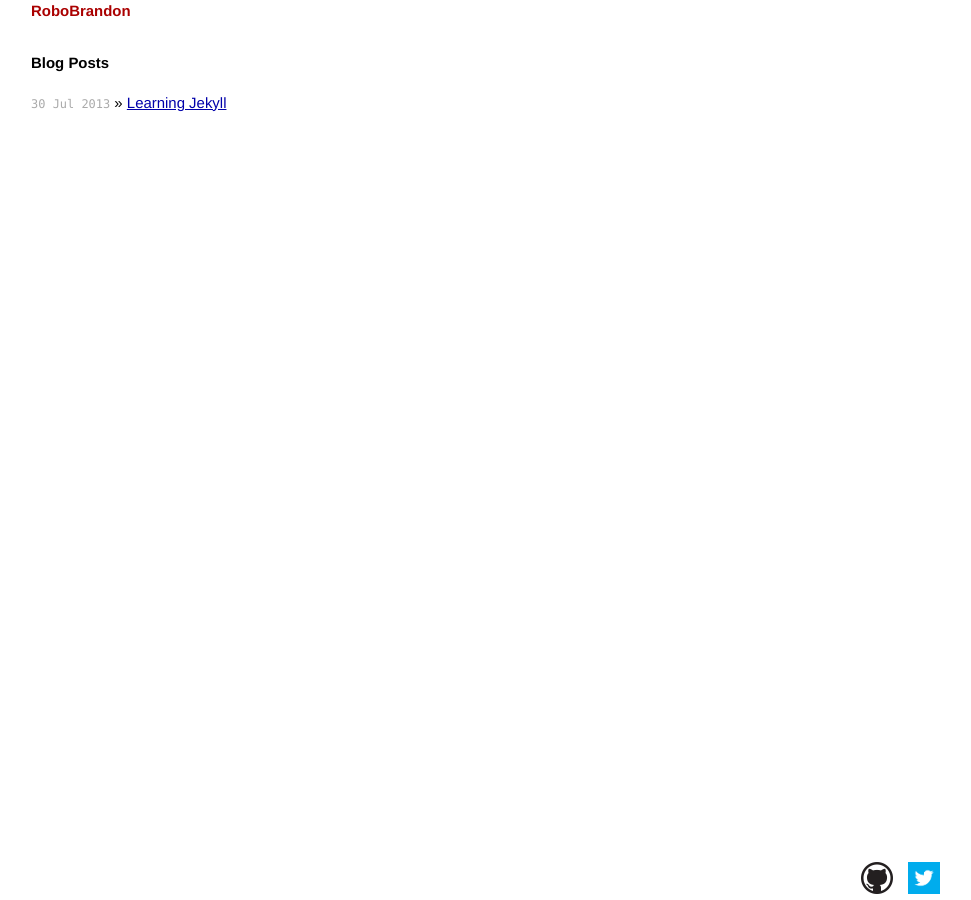
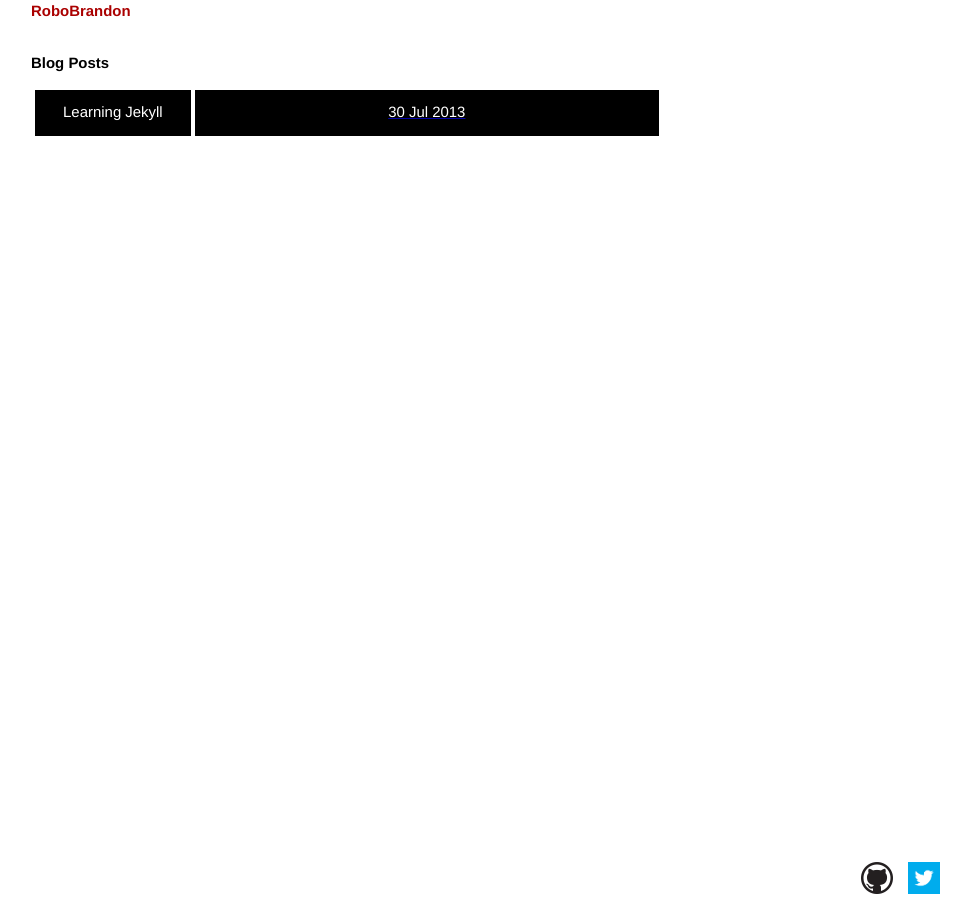
Before and after one commit to Ditofry/Ditofry.github.io, a Jekyll site: the page built from index.html, in a window 1280 px wide. Shown: the whole page, without its empty margins (295-1266 px from the left). Built offline with Jekyll 4.4.1, drawn with Linux system fonts in a browser that asks for light colours; Markdown is read by kramdown in place of the engine named in the settings.

Commit message:
styled homepage

```diff
--- a/_layouts/default.html
+++ b/_layouts/default.html
@@ -12,6 +12,7 @@
         <!-- Custom CSS -->
         <link rel="stylesheet" href="/css/main.css">
 
+        <script src="/js/site.js"></script>
     </head>
     <body>
 
--- a/css/main.css
+++ b/css/main.css
@@ -27,7 +27,6 @@ p { margin: 1em 0; }
 
 a         { color: #00a; }
 a:hover   { color: #000; }
-a:visited { color: #a0a; }
 
 img {
   width: 100%;
@@ -38,13 +37,51 @@ img {
 /* Home
 /*
 /*****************************************************************************/
+div.index-title {
+  transition: background-color 0.2s ease, color 0.2s ease;
+  float: left;
+  color: white;
+  background-color: black;
+  padding: 0px 25px;
+  height: 40px;
+  margin: 0px 4px 0px;
+  border: 3px solid black;
+  text-align: center;
+  line-height: 38px;
+}
+
+div.index-date {
+  transition: background-color 0.2s ease, color 0.2s ease;
+  color: white;
+  background-color: black;
+  width: auto;
+  overflow: hidden;
+  height: 40px;
+  margin: 4px 0px;
+  border: 3px solid black;
+  text-align: center;
+  line-height: 38px;
+}
+
+li.index-item:hover div.index-title {
+  background-color: #FFFF00;
+  color: black;
+}
+
+li.index-item:hover div.index-date {
+  background-color: #FFFF00;
+  color: black;
+}
+
 ul.posts {
   list-style-type: none;
   margin-bottom: 2em;
+  width: 100%;
 }
 
 ul.posts li {
   line-height: 1.75em;
+  width: 100%;
 }
 
 ul.posts span {
--- a/index.html
+++ b/index.html
@@ -7,7 +7,12 @@ title: Your New Jekyll Site
   <h1>Blog Posts</h1>
   <ul class="posts">
     {% for post in site.posts %}
-      <li><span>{{ post.date | date_to_string }}</span> &raquo; <a href="{{ post.url }}">{{ post.title }}</a></li>
+      <li class="index-item">
+        <a href="{{ post.url }}">
+          <div class="index-title">{{ post.title }}</div>
+          <div class="index-date">{{ post.date | date_to_string }}</div>
+        </a>
+      </li>
     {% endfor %}
   </ul>
 </div>
--- /dev/null
+++ b/js/site.js
@@ -0,0 +1,3 @@
+;(function ( window ) {
+
+})( window );
```
Also changed, not shown: _drafts/firstborn.md (+8 -0 lines).
